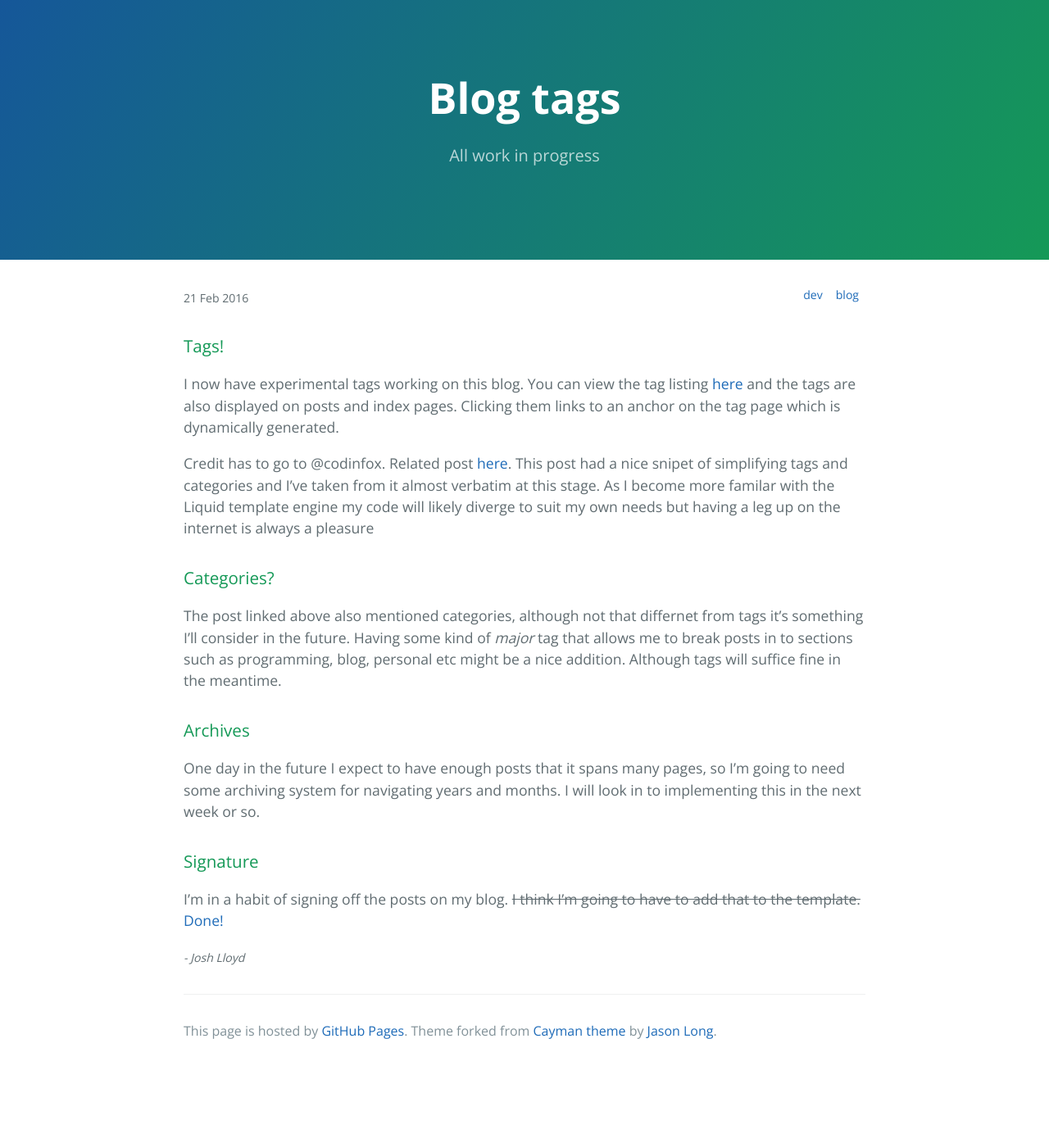
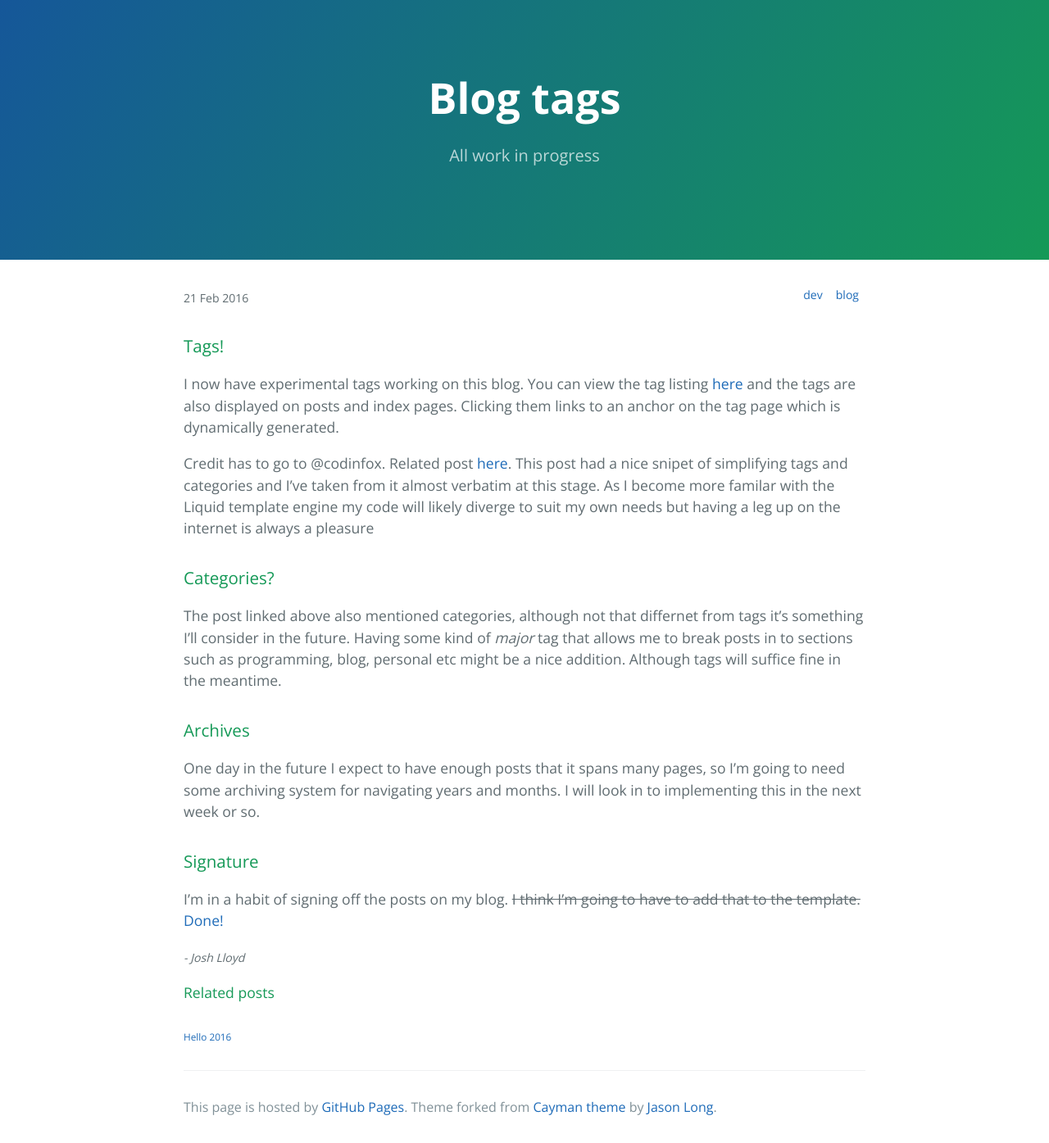
Before and after one commit to nevercast/nevercast.github.io, a Jekyll site: the page built from _posts/2016-02-21-Blog-tags.md, in a window 1280 px wide. Shown: the whole page at 82% size. Built offline with Jekyll 4.4.1, drawn with Linux system fonts in a browser that asks for light colours; before the commit the page ends 1302 px from its top, so only the background shows below that.

Commit message:
Add related posts include

```diff
--- /dev/null
+++ b/_includes/related.html
@@ -0,0 +1,8 @@
+{% if site.related_posts %}
+<section id="related_posts">
+<h4>Related posts</h4>
+{% for post in site.related_posts %}
+<h6><a href="{{ post.url }}">{{ post.title }}</a></h6>
+{% endfor %}
+</section>
+{% endif %}
--- a/_layouts/post.html
+++ b/_layouts/post.html
@@ -13,3 +13,4 @@ layout: default
   <small><i>- {{ page.author }}</i></small>
 </p>
 {% endif %}
+{% include related.html %}
```
